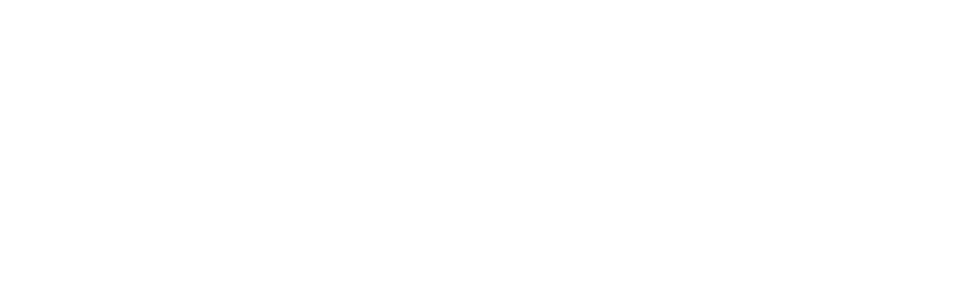
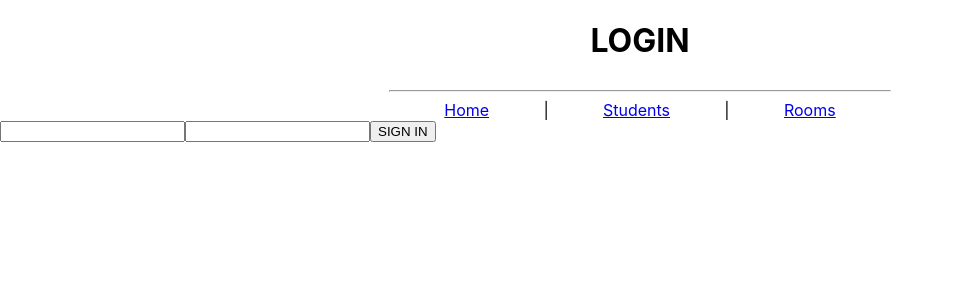
Before and after one commit to mfrank37/hostel-management-app, a React (Create React App) app: page /login in a window 1280 px wide. Shown: the top 300 px of the page, without its empty margins (0-954 px from the left). Built offline with nearby package versions, Linux system fonts and the light colour scheme.

Commit message:
add route protection

```diff
--- a/src/App.js
+++ b/src/App.js
@@ -3,9 +3,10 @@
 import { BrowserRouter } from 'react-router-dom';
 import { Switch } from 'react-router-dom/cjs/react-router-dom';
 import { createStore, applyMiddleware } from 'redux';
+import thunk from 'redux-thunk';
 import reducer from './reducers';
 import routesComponents from './routes';
-import thunk from 'redux-thunk';
+import Login from './routes/Login';
 
 const store = createStore(reducer, applyMiddleware(thunk));
 
@@ -16,6 +17,7 @@
         <BrowserRouter>
           <Switch>
             {routesComponents}
+            <Login exact path='/login' />
           </Switch>
         </BrowserRouter>
       </Provider>
--- /dev/null
+++ b/src/routes/Login.jsx
@@ -0,0 +1,23 @@
+import { Redirect } from "react-router-dom";
+import { Component } from 'react';
+import Header from '../components/header';
+class Login extends Component {
+  render() {
+    const authenticate = ({target}) => {
+      localStorage.setItem(target.user.value, target.pass.value);
+      <Redirect to={{pathname: '/students'}} />
+    }
+    return (
+      <>
+        <Header title='LOGIN' />
+        <form onSubmit={authenticate} method='POST'>
+          <input type='text'     name='user' id='user' />
+          <input type="password" name="pass" id="pass" />
+          <button type='submit'  id='submit'> SIGN IN </button>
+        </form>
+      </>
+    )
+  }
+};
+
+export default Login;
--- a/src/routes/Students.jsx
+++ b/src/routes/Students.jsx
@@ -1,10 +1,14 @@
 import Header from "../components/header";
 import Student from '../components/Student';
 import { useSelector } from 'react-redux';
+import { Redirect } from "react-router-dom";
 
 const Students = () => {
   const students = useSelector((state) => state.students);
-  return (
+  const authenticated = localStorage.getItem('yuza') == 'pass' ? true : false;
+  console.log(localStorage.getItem('yuza'), authenticated);
+
+  return !authenticated ? <Redirect to={{pathname: '/login'}} /> :(
     <>
       <Header title='ADMITTED STUDENTS' />
       <div className='students-list'>
```
